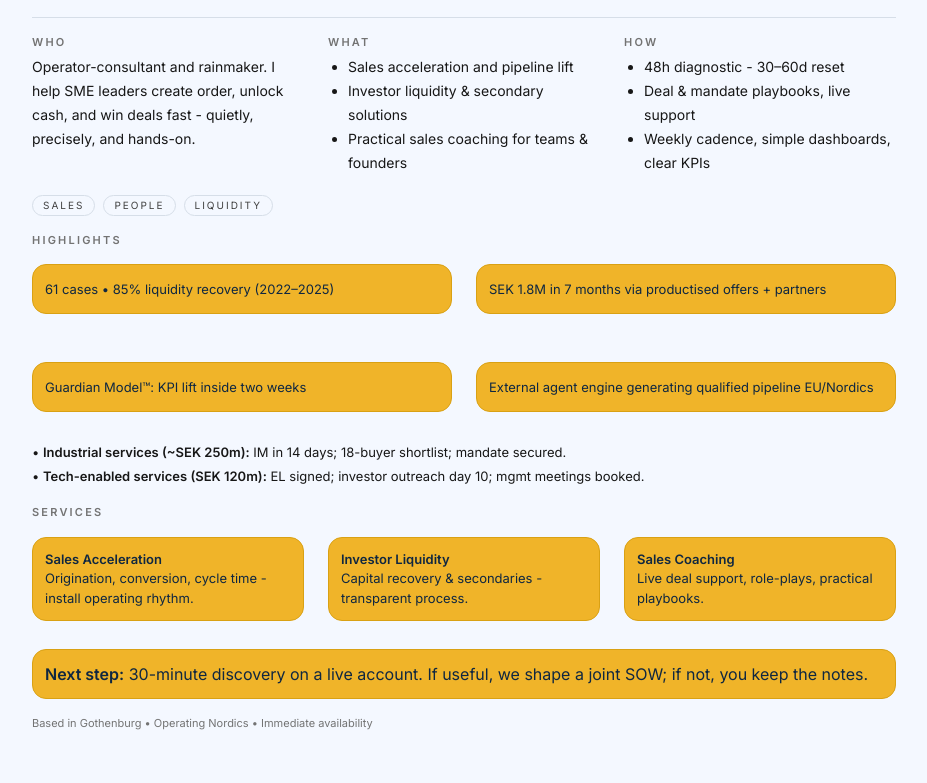
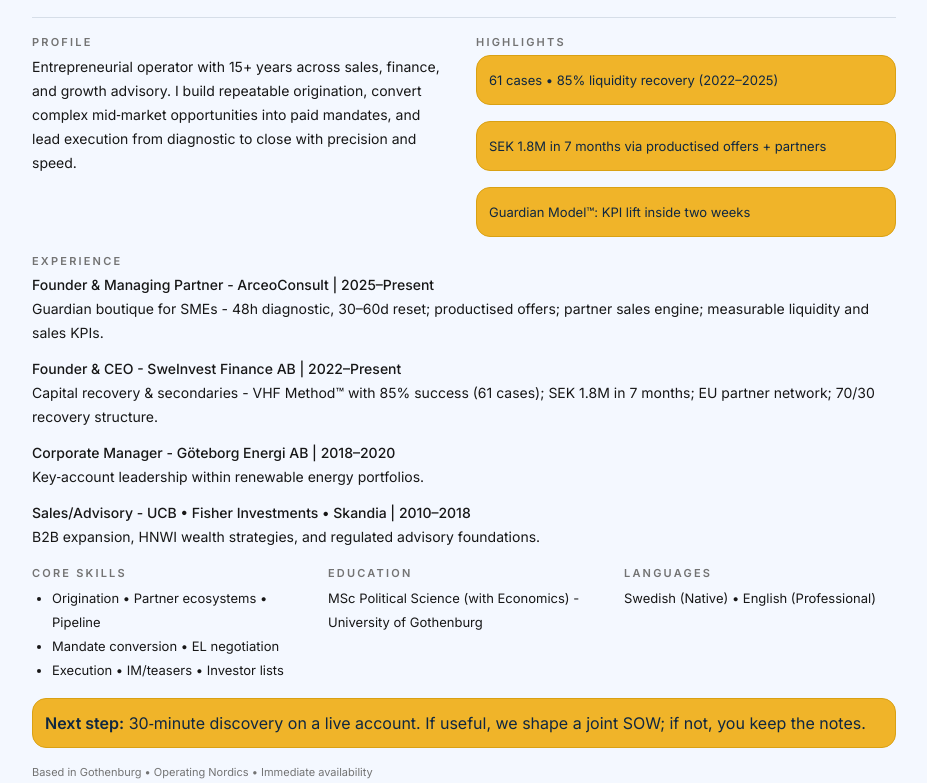
Before and after one commit to quantico-leo/arceo-onepager, a plain HTML site: page index.html in a window 1280 px wide. Shown: the part 158-941 px from the top of the page, without its empty margins (176-1103 px from the left). Before the commit the page ends 914 px from the top, so only its background shows below. Drawn offline with nearby package versions, Linux system fonts and the light colour scheme.

Commit message:
Update index.html

```diff
--- a/index.html
+++ b/index.html
@@ -3,20 +3,17 @@
   <head>
     <meta charset="utf-8" />
     <meta name="viewport" content="width=device-width, initial-scale=1" />
-    <title>Leo Celija — One-Pager</title>
+    <title>Leo Celija — One‑Pager CV</title>
 
     <!-- Meta -->
-    <meta name="description" content="Sales acceleration, investor liquidity, and sales coaching in the Nordics." />
-    <meta property="og:title" content="Leo Celija — One-Pager" />
-    <meta property="og:description" content="Sales acceleration, investor liquidity, and sales coaching in the Nordics." />
-    <meta name="twitter:card" content="summary" />
+    <meta name="description" content="One‑page CV — Sales acceleration, investor liquidity, and sales coaching (Nordics)." />
 
     <!-- Inter font -->
     <link rel="preconnect" href="https://fonts.googleapis.com" />
     <link rel="preconnect" href="https://fonts.gstatic.com" crossorigin />
     <link href="https://fonts.googleapis.com/css2?family=Inter:wght@400;500;600&display=swap" rel="stylesheet" />
 
-    <!-- Tailwind CDN (cache-busted) -->
+    <!-- Tailwind CDN (cache‑busted) -->
     <script src="https://cdn.tailwindcss.com?v=2"></script>
     <script>
       tailwind.config = {
@@ -24,64 +21,46 @@
           extend: {
             fontFamily: { sans: ["Inter", "ui-sans-serif", "system-ui"] },
             letterSpacing: { widestx: ".2em" },
-            colors: {
-              arceo: { navy: "#0F2741", gold: "#F0B429", goldBorder: "#D9A114" }
-            }
+            colors: { arceo: { navy: "#0F2741", gold: "#F0B429", goldBorder: "#D9A114" } }
           },
         },
       };
     </script>
 
     <style>
-      /* Base look */
       body { background:#F4F8FF; }
-      .divider { background: #D6DEE8; }
+      .divider { background:#D6DEE8; }
       .pill { border-color:#D6DEE8; background:#F4F8FF; }
-      .gold-box {
-        background:#F0B429 !important; border:1px solid #D9A114 !important; color:#0F2741 !important;
-        border-radius:14px; padding:12px; margin-top:12px; margin-bottom:12px;
-      }
-
-      /* Print tuning */
+      .gold-box { background:#F0B429 !important; border:1px solid #D9A114 !important; color:#0F2741 !important; border-radius:14px; padding:12px; }
       @media print {
         .no-print { display:none !important; }
         @page { size:A4; margin:12mm; }
         body { background:#F4F8FF !important; -webkit-print-color-adjust:exact; print-color-adjust:exact; }
-        main { padding:0 !important; }
-        section, .rounded-2xl, .rounded-xl, .gold-box { break-inside: avoid; }
+        section, .gold-box { break-inside: avoid; }
       }
     </style>
   </head>
-
   <body class="text-neutral-900 antialiased font-sans">
-    <!-- Optional top bar -->
+    <!-- Top bar -->
     <header class="sticky top-0 z-30 border-b border-neutral-200 bg-white/80 backdrop-blur no-print">
       <div class="mx-auto max-w-4xl px-4 py-3 flex items-center justify-between">
-        <div class="text-[11px] tracking-widestx uppercase text-neutral-500">ARCEOCONSULT • ONE-PAGER</div>
+        <div class="text-[11px] tracking-widestx uppercase text-neutral-500">ARCEOCONSULT • ONE‑PAGER CV</div>
         <button onclick="window.print()" class="rounded-2xl border border-neutral-300 px-3 py-1.5 text-sm">Export PDF</button>
       </div>
     </header>
 
-    <!-- Page -->
     <main class="mx-auto max-w-4xl px-4 py-6">
       <!-- Header -->
       <section class="flex flex-col md:flex-row md:items-end md:justify-between gap-3 mb-5">
         <div>
           <h1 class="text-3xl md:text-[34px] font-semibold tracking-tight text-arceo-navy">Leo Celija</h1>
-          <p class="mt-1 text-[12px] text-neutral-600">
-            Managing Director / Co-Founder - Sales Acceleration • Investor Liquidity • Sales Coaching (Nordics)
-          </p>
+          <p class="mt-1 text-[12px] text-neutral-600">Managing Director / Co‑Founder - Sales Acceleration • Investor Liquidity • Sales Coaching (Nordics)</p>
         </div>
         <div class="text-[12px] text-neutral-700 flex flex-col md:items-end">
-          <div class="flex items-center gap-1">
-            <span>📞</span>
-            <a href="tel:+46737846011" class="hover:underline">+46 737 846011</a>
+          <div class="flex items-center gap-1"><span>📞</span><a href="tel:+46737846011" class="hover:underline">+46 737 846011</a>
             <a href="https://wa.me/46737846011" class="ml-2" aria-label="WhatsApp">
-              <svg xmlns="http://www.w3.org/2000/svg" width="16" height="16" viewBox="0 0 24 24" fill="#25D366" aria-hidden="true">
-                <path d="M12 .5C5.9.5.9 5.5.9 11.6c0 2 .5 3.9 1.6 5.6L.5 23.5l6.5-1.9c1.6.9 3.3 1.3 5.1 1.3 6.1 0 11.1-5 11.1-11.1C23.2 5.5 18.1.5 12 .5zm0 20.1c-1.6 0-3.1-.4-4.4-1.2l-.3-.2-3.8 1.1 1.1-3.7-.2-.3c-.8-1.3-1.2-2.8-1.2-4.4 0-4.7 3.9-8.6 8.6-8.6s8.6 3.9 8.6 8.6-3.9 8.7-8.4 8.7zm4.8-6c-.3-.1-1.7-.8-2-.9-.3-.1-.5-.1-.7.1-.2.3-.8.9-1 1.1-.2.2-.4.2-.7.1-.3-.1-1.2-.4-2.2-1.3-.8-.7-1.3-1.5-1.5-1.7-.2-.3 0-.5.1-.6.1-.1.3-.4.4-.5.1-.2.2-.3.3-.5.1-.2 0-.4 0-.5 0-.1-.7-1.7-.9-2.3-.2-.6-.5-.5-.7-.5h-.6c-.2 0-.5.1-.7.4-.2.3-.9.9-.9 2.3s1 2.7 1.1 2.8c.1.2 2 3 4.8 4.2.7.3 1.2.5 1.6.6.7.2 1.3.2 1.8.1.6-.1 1.7-.7 1.9-1.3.2-.6.2-1.1.2-1.3 0-.1-.2-.1-.5-.2z"/>
-              </svg>
-            </a>
-          </div>
+              <svg xmlns="http://www.w3.org/2000/svg" width="16" height="16" viewBox="0 0 24 24" fill="#25D366" aria-hidden="true"><path d="M12 .5C5.9.5.9 5.5.9 11.6c0 2 .5 3.9 1.6 5.6L.5 23.5l6.5-1.9c1.6.9 3.3 1.3 5.1 1.3 6.1 0 11.1-5 11.1-11.1C23.2 5.5 18.1.5 12 .5zm0 20.1c-1.6 0-3.1-.4-4.4-1.2l-.3-.2-3.8 1.1 1.1-3.7-.2-.3c-.8-1.3-1.2-2.8-1.2-4.4 0-4.7 3.9-8.6 8.6-8.6s8.6 3.9 8.6 8.6-3.9 8.7-8.4 8.7zm4.8-6c-.3-.1-1.7-.8-2-.9-.3-.1-.5-.1-.7.1-.2.3-.8.9-1 1.1-.2.2-.4.2-.7.1-.3-.1-1.2-.4-2.2-1.3-.8-.7-1.3-1.5-1.5-1.7-.2-.3 0-.5.1-.6.1-.1.3-.4.4-.5.1-.2.2-.3.3-.5.1-.2 0-.4 0-.5 0-.1-.7-1.7-.9-2.3-.2-.6-.5-.5-.7-.5h-.6c-.2 0-.5.1-.7.4-.2.3-.9.9-.9 2.3s1 2.7 1.1 2.8c.1.2 2 3 4.8 4.2.7.3 1.2.5 1.6.6.7.2 1.3.2 1.8.1.6-.1 1.7-.7 1.9-1.3.2-.6.2-1.1.2-1.3 0-.1-.2-.1-.5-.2z"/></svg>
+            </a></div>
           <div class="flex items-center gap-1"><span>✉️</span> <a href="mailto:leo.celija@gmail.com" class="hover:underline">leo.celija@gmail.com</a></div>
           <a class="hover:underline" href="https://linkedin.com/in/leocelija">linkedin.com/in/leocelija</a>
           <div class="text-neutral-500">Gothenburg, Sweden</div>
@@ -90,78 +69,70 @@
 
       <div class="divider h-px w-full mb-4"></div>
 
-      <!-- Teaser: Who / What / How -->
-      <section class="grid md:grid-cols-3 gap-6 mb-5">
+      <!-- Profile + Highlights (top) -->
+      <section class="grid md:grid-cols-2 gap-6 mb-4">
         <div>
-          <h2 class="text-[11px] font-semibold uppercase tracking-[0.2em] text-neutral-500 mb-1">Who</h2>
-          <p class="text-[14px] leading-6">
-            Operator-consultant and rainmaker. I help SME leaders create order, unlock cash, and win deals fast - quietly, precisely, and hands-on.
-          </p>
+          <h2 class="text-[11px] font-semibold uppercase tracking-[0.2em] text-neutral-500 mb-1">Profile</h2>
+          <p class="text-[14px] leading-6">Entrepreneurial operator with 15+ years across sales, finance, and growth advisory. I build repeatable origination, convert complex mid‑market opportunities into paid mandates, and lead execution from diagnostic to close with precision and speed.</p>
         </div>
         <div>
-          <h2 class="text-[11px] font-semibold uppercase tracking-[0.2em] text-neutral-500 mb-1">What</h2>
-          <ul class="text-[14px] leading-6 list-disc pl-5">
-            <li>Sales acceleration and pipeline lift</li>
-            <li>Investor liquidity & secondary solutions</li>
-            <li>Practical sales coaching for teams & founders</li>
+          <h2 class="text-[11px] font-semibold uppercase tracking-[0.2em] text-neutral-500 mb-1">Highlights</h2>
+          <div class="grid md:grid-cols-1 gap-4 text-[13px] leading-6">
+            <div class="gold-box">61 cases • 85% liquidity recovery (2022–2025)</div>
+            <div class="gold-box">SEK 1.8M in 7 months via productised offers + partners</div>
+            <div class="gold-box">Guardian Model™: KPI lift inside two weeks</div>
+          </div>
+        </div>
+      </section>
+
+      <!-- Experience (condensed) -->
+      <section class="mb-4">
+        <h2 class="text-[11px] font-semibold uppercase tracking-[0.2em] text-neutral-500 mb-1">Experience</h2>
+        <div class="space-y-3 text-[14px] leading-6">
+          <div>
+            <div class="font-medium">Founder & Managing Partner - ArceoConsult | 2025–Present</div>
+            <p>Guardian boutique for SMEs - 48h diagnostic, 30–60d reset; productised offers; partner sales engine; measurable liquidity and sales KPIs.</p>
+          </div>
+          <div>
+            <div class="font-medium">Founder & CEO - SweInvest Finance AB | 2022–Present</div>
+            <p>Capital recovery & secondaries - VHF Method™ with 85% success (61 cases); SEK 1.8M in 7 months; EU partner network; 70/30 recovery structure.</p>
+          </div>
+          <div>
+            <div class="font-medium">Corporate Manager - Göteborg Energi AB | 2018–2020</div>
+            <p>Key‑account leadership within renewable energy portfolios.</p>
+          </div>
+          <div>
+            <div class="font-medium">Sales/Advisory - UCB • Fisher Investments • Skandia | 2010–2018</div>
+            <p>B2B expansion, HNWI wealth strategies, and regulated advisory foundations.</p>
+          </div>
+        </div>
+      </section>
+
+      <!-- Skills / Education / Languages (compact) -->
+      <section class="grid md:grid-cols-3 gap-6 mb-4">
+        <div>
+          <h2 class="text-[11px] font-semibold uppercase tracking-[0.2em] text-neutral-500 mb-1">Core Skills</h2>
+          <ul class="text-[13px] leading-6 list-disc pl-5">
+            <li>Origination • Partner ecosystems • Pipeline</li>
+            <li>Mandate conversion • EL negotiation</li>
+            <li>Execution • IM/teasers • Investor lists</li>
           </ul>
         </div>
         <div>
-          <h2 class="text-[11px] font-semibold uppercase tracking-[0.2em] text-neutral-500 mb-1">How</h2>
-          <ul class="text-[14px] leading-6 list-disc pl-5">
-            <li>48h diagnostic - 30–60d reset</li>
-            <li>Deal & mandate playbooks, live support</li>
-            <li>Weekly cadence, simple dashboards, clear KPIs</li>
-          </ul>
+          <h2 class="text-[11px] font-semibold uppercase tracking-[0.2em] text-neutral-500 mb-1">Education</h2>
+          <p class="text-[13px] leading-6">MSc Political Science (with Economics) - University of Gothenburg</p>
         </div>
-      </section>
-
-      <!-- Pill tags -->
-      <section class="mb-4">
-        <div class="flex flex-wrap gap-2 text-[10px] tracking-widestx uppercase text-neutral-700">
-          <span class="pill rounded-full border px-2.5 py-0.5">Sales</span>
-          <span class="pill rounded-full border px-2.5 py-0.5">People</span>
-          <span class="pill rounded-full border px-2.5 py-0.5">Liquidity</span>
-        </div>
-      </section>
-
-      <!-- Highlights -->
-      <section class="mb-4">
-        <h2 class="text-[11px] font-semibold uppercase tracking-[0.2em] text-neutral-500 mb-1">Highlights</h2>
-        <div class="grid md:grid-cols-2 gap-x-6 gap-y-6 text-[13px] leading-6">
-          <div class="gold-box">61 cases • 85% liquidity recovery (2022–2025)</div>
-          <div class="gold-box">SEK 1.8M in 7 months via productised offers + partners</div>
-          <div class="gold-box">Guardian Model™: KPI lift inside two weeks</div>
-          <div class="gold-box">External agent engine generating qualified pipeline EU/Nordics</div>
-        </div>
-      </section>
-
-      <!-- Micro-cases -->
-      <section class="mb-4">
-        <ul class="text-[13px] leading-6">
-          <li>• <b>Industrial services (~SEK 250m):</b> IM in 14 days; 18-buyer shortlist; mandate secured.</li>
-          <li>• <b>Tech-enabled services (SEK 120m):</b> EL signed; investor outreach day 10; mgmt meetings booked.</li>
-        </ul>
-      </section>
-
-      <!-- Services -->
-      <section class="mb-4">
-        <h2 class="text-[11px] font-semibold uppercase tracking-[0.2em] text-neutral-500 mb-1">Services</h2>
-        <div class="grid md:grid-cols-3 gap-x-6 gap-y-6 text-[13px]">
-          <div class="gold-box"><b>Sales Acceleration</b><br/>Origination, conversion, cycle time - install operating rhythm.</div>
-          <div class="gold-box"><b>Investor Liquidity</b><br/>Capital recovery & secondaries - transparent process.</div>
-          <div class="gold-box"><b>Sales Coaching</b><br/>Live deal support, role-plays, practical playbooks.</div>
+        <div>
+          <h2 class="text-[11px] font-semibold uppercase tracking-[0.2em] text-neutral-500 mb-1">Languages</h2>
+          <p class="text-[13px] leading-6">Swedish (Native) • English (Professional)</p>
         </div>
       </section>
 
       <!-- CTA -->
       <section>
-        <div class="gold-box">
-          <b>Next step:</b> 30-minute discovery on a live account. If useful, we shape a joint SOW; if not, you keep the notes.
-        </div>
+        <div class="gold-box"><b>Next step:</b> 30‑minute discovery on a live account. If useful, we shape a joint SOW; if not, you keep the notes.</div>
       </section>
 
-      <!-- Footer -->
       <footer class="mt-4 flex flex-col md:flex-row md:items-center md:justify-between gap-2 text-[11px] text-neutral-500">
         <div>Based in Gothenburg • Operating Nordics • Immediate availability</div>
       </footer>
```
